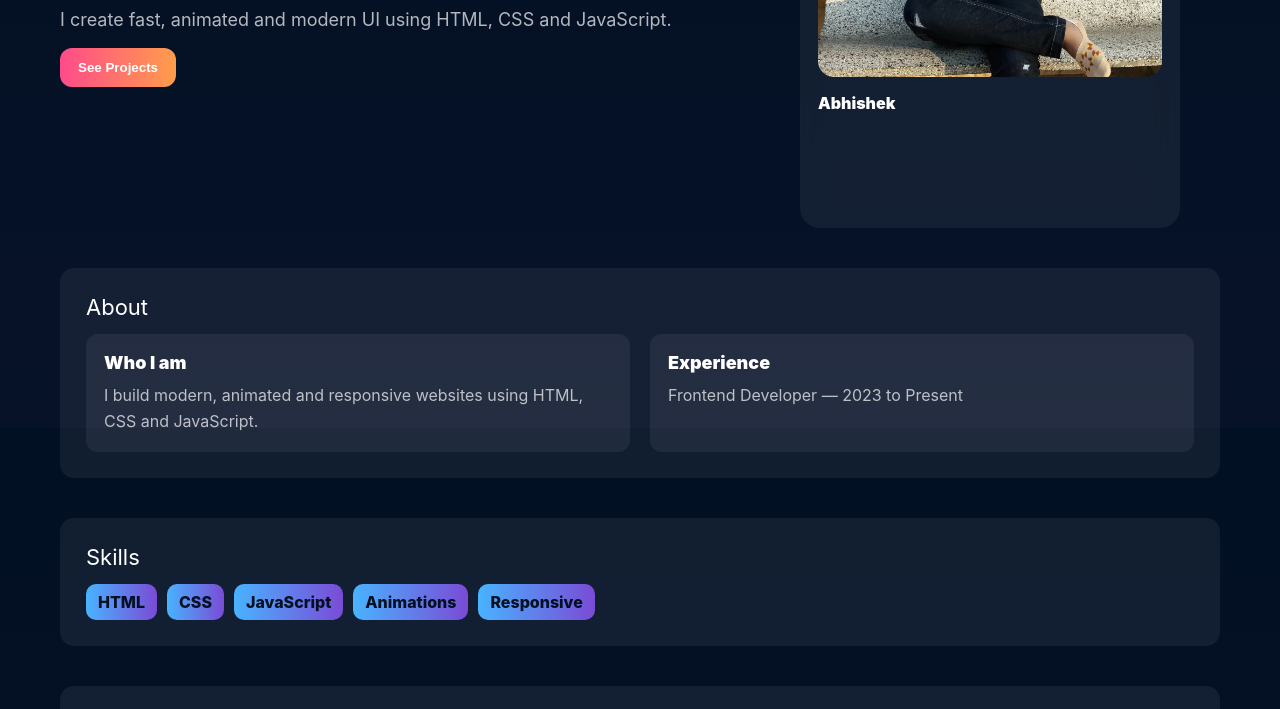
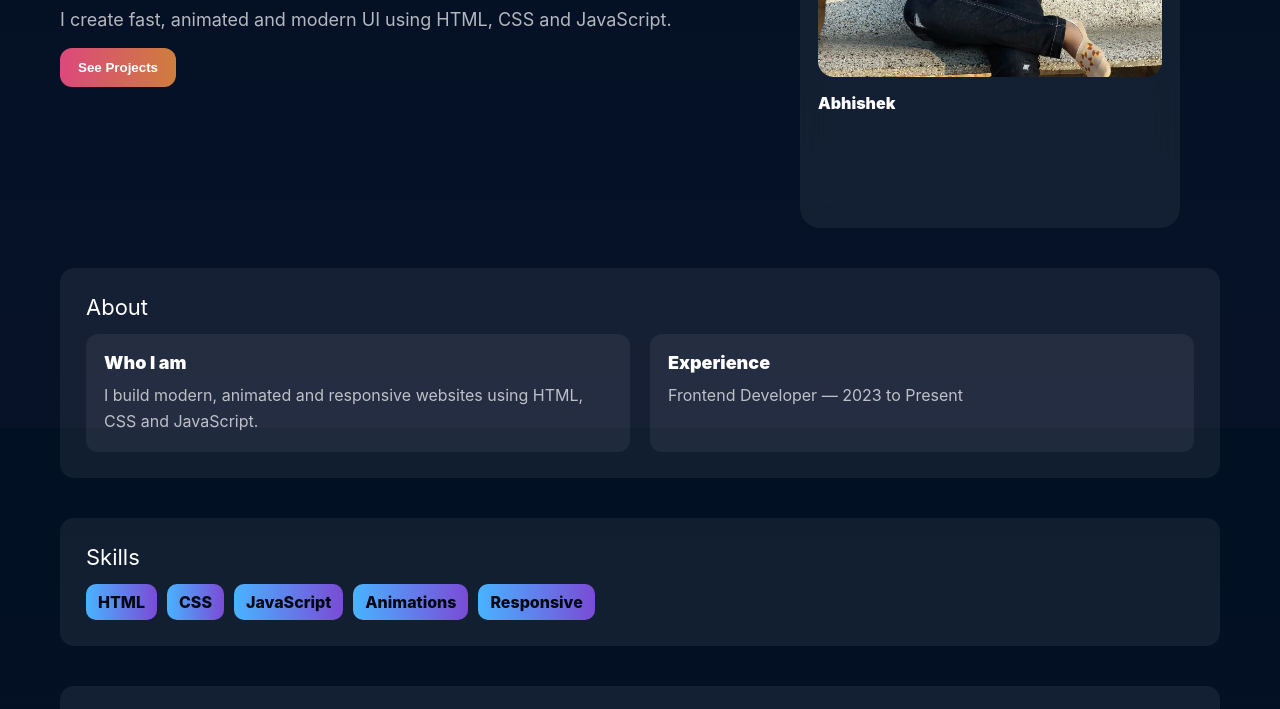
Before and after one commit to abhishek141125/abhishek_pf, a plain HTML site: page index.html in a window 1280 px wide. Shown: the part 372-1081 px from the top of the page. Drawn offline with Linux system fonts and the light colour scheme.

Commit message:
20-11 9:45

```diff
--- a/index.html
+++ b/index.html
@@ -108,7 +108,7 @@ body{
 }
 
 .btn-primary{
-  background:linear-gradient(90deg,#ff4b8a,#ff9d4b);
+  background:linear-gradient(90deg,#dc487c,#ce7e3d);
   color:#fff;
 }
 
@@ -177,7 +177,7 @@ body{
   padding:8px 12px;
   border-radius:10px;
   background:linear-gradient(90deg,var(--accent-sky),var(--accent-purple));
-  color:#021023;
+  color:#010813;
   font-weight:800;
 }
 
```
